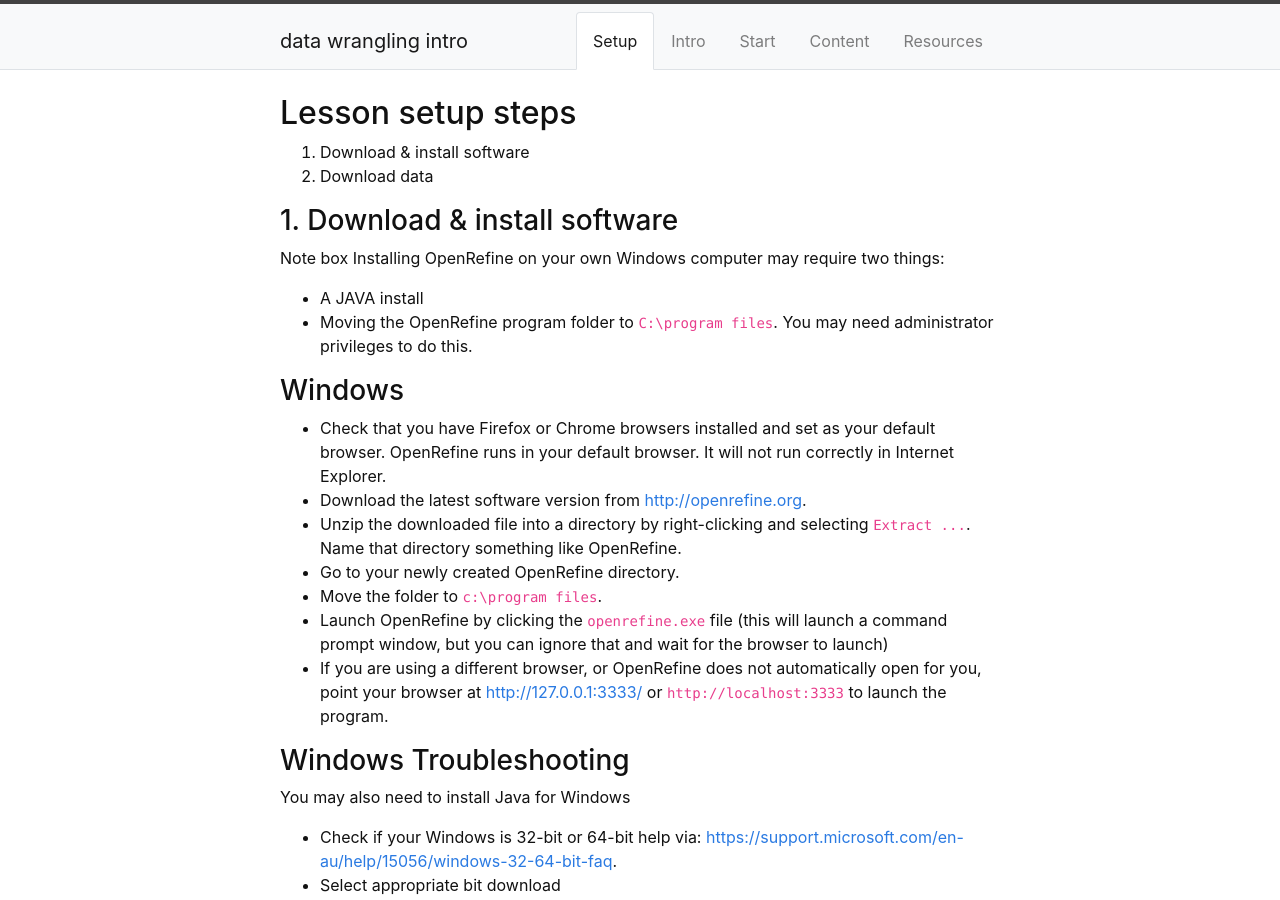
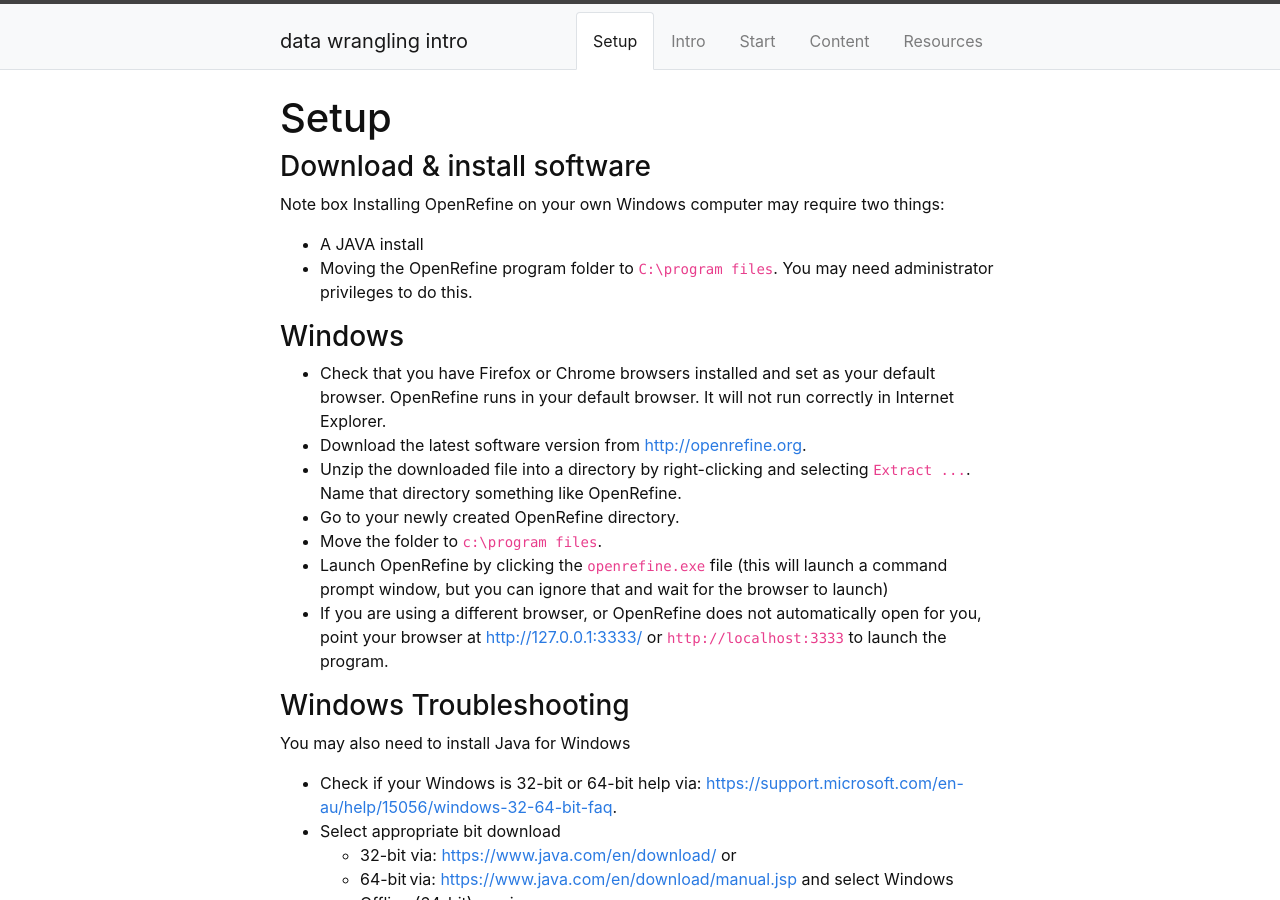
Before and after one commit to GULibrarySandbox/intro-data-wrangle, a Jekyll site: the page built from content/0-setup.md, in a window 1280 px wide and 900 px high. Built offline with Jekyll 4.4.1, drawn with Linux system fonts in a browser that asks for light colours; some of the changed text lies outside the part shown.

Commit message:
Update 0-setup.md

```diff
--- a/content/0-setup.md
+++ b/content/0-setup.md
@@ -2,11 +2,9 @@
 title: Setup
 nav: true
 ---
-## Lesson setup steps
-1. Download & install software
-2. Download data
+# Setup
 
-### 1. Download & install software
+### Download & install software
 
 Note box
 Installing OpenRefine on your own Windows computer may require two things:
```
Also changed, not shown: other parts of content/0-setup.md (+1 -1 lines).
